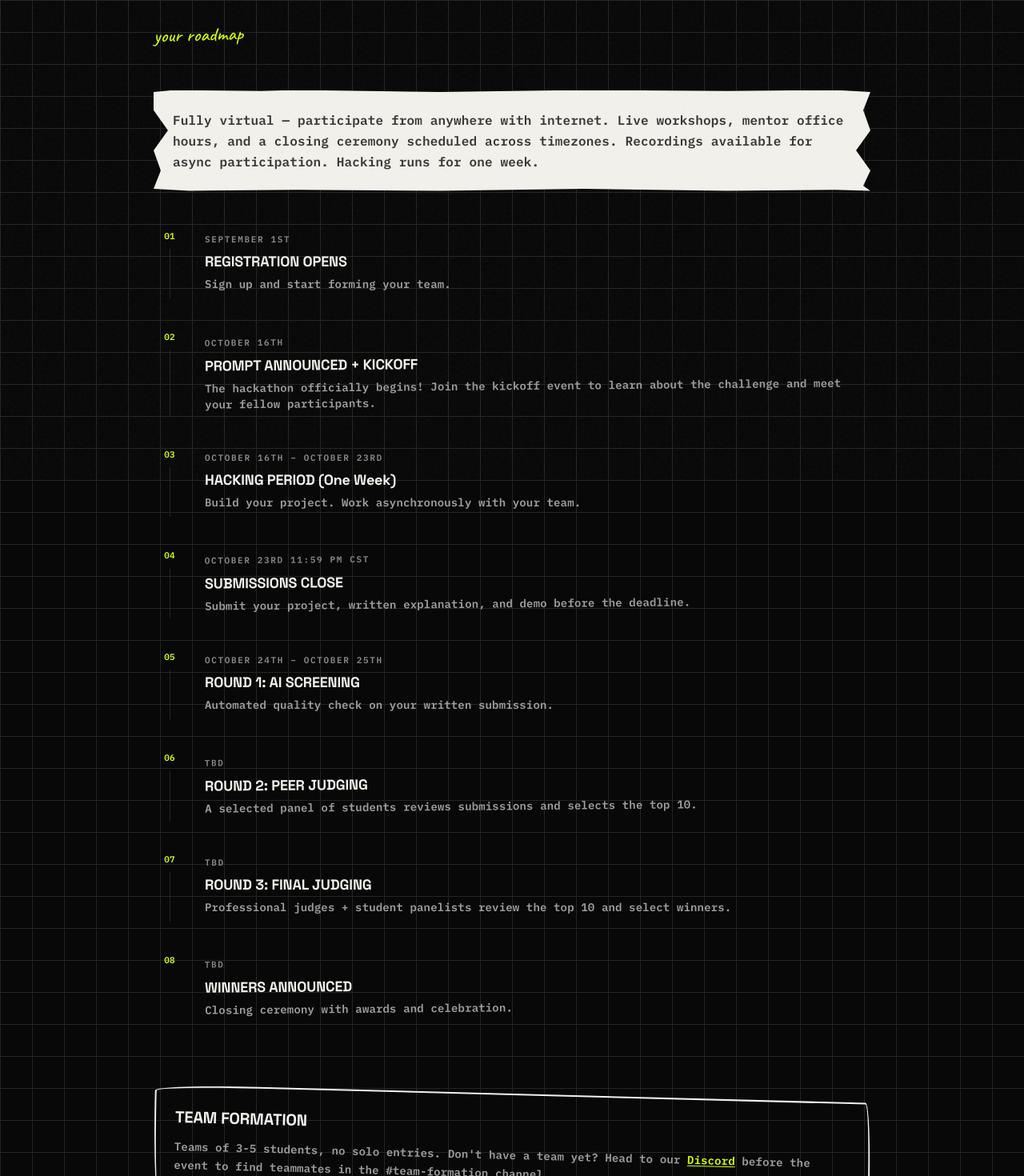
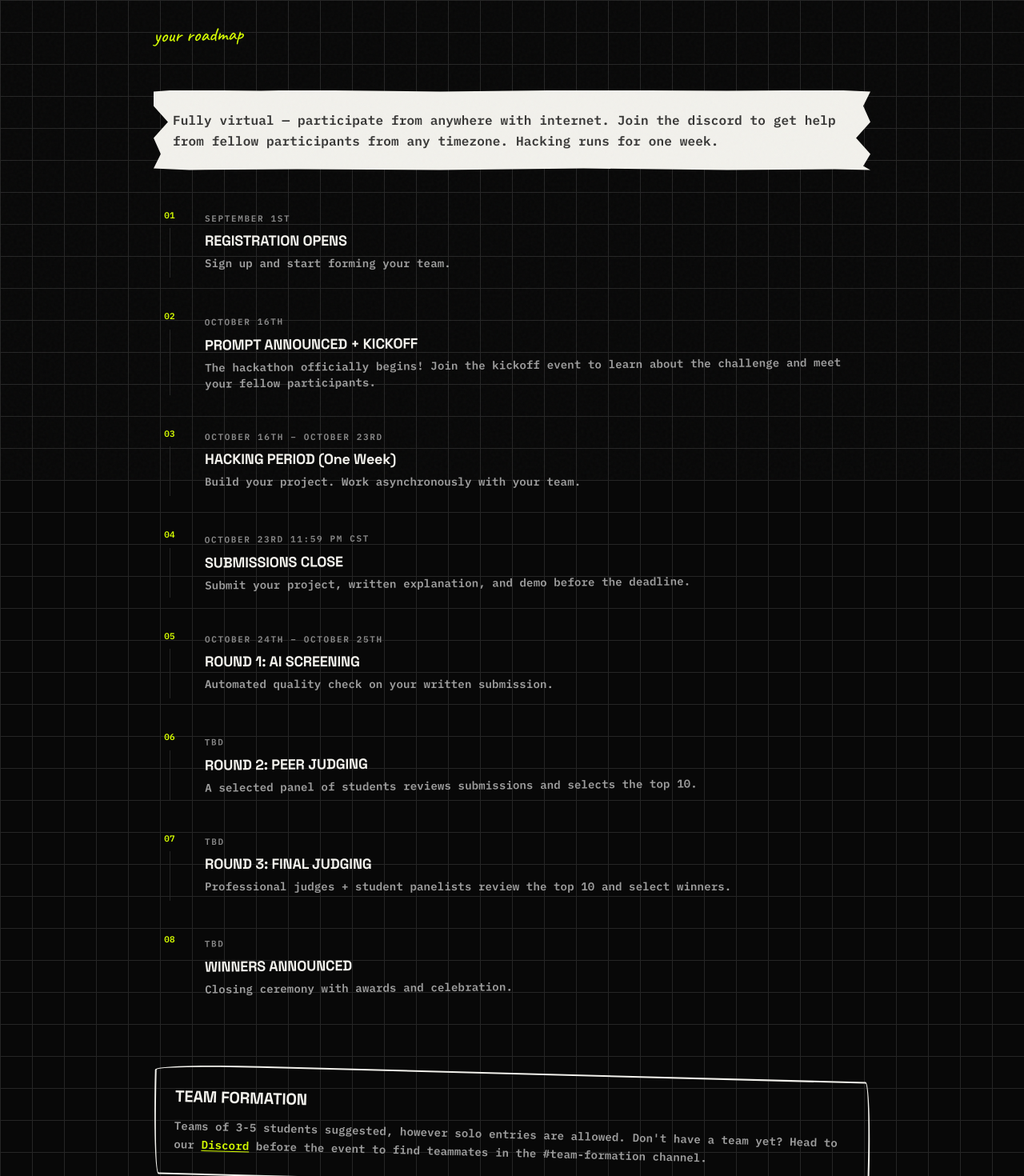
Before and after one commit to HotCometGames/neighborhood-hacks, a Next.js app: page /timeline in a window 1280 px wide. Shown: the part 200-1670 px from the top of the page at 80% size. Built offline with nearby package versions, Linux system fonts and the light colour scheme.

Commit message:
Small information changes

```diff
--- a/src/app/faq/page.tsx
+++ b/src/app/faq/page.tsx
@@ -16,7 +16,7 @@ const faqs = [
   {
     question: "DO I NEED A TEAM?",
     answer:
-      "Teams of 3-5 are highly recommended. If you don't have a team yet, join our Discord: we'll have a dedicated team-formation channel to help you find teammates before the event starts.",
+      "Teams of 3-5 are highly recommended, but not required. If you don't have a team yet, join our Discord: we'll have a dedicated team-formation channel to help you find teammates before the event starts.",
   },
   {
     question: "IS THERE A COST?",
--- a/src/app/page.tsx
+++ b/src/app/page.tsx
@@ -68,20 +68,13 @@ export default function Home() {
             <span className="text-grid">|</span>
             <span>⏱️ A WEEK</span>
             <span className="text-grid">|</span>
-            <span>👥 TEAMS OF 3-5</span>
+            <span>👥 FIND TEAMS</span>
             <span className="text-grid">|</span>
             <span className="text-accent">🏆 [$X] IN PRIZES</span>
           </div>
         </div>
 
-        {/* Decorative paper cutout — bottom right */}
-        <div className="absolute bottom-16 right-8 md:right-24 hidden md:block">
-          <div className="paper-cut-sm w-32 h-40 flex items-center justify-center p-4 tilt-left">
-            <span className="font-hand text-near-black text-center text-sm">
-              solve something real ↓
-            </span>
-          </div>
-        </div>
+
       </section>
 
       {/* Why Neighborhood Hacks */}
--- a/src/app/sponsors/page.tsx
+++ b/src/app/sponsors/page.tsx
@@ -97,7 +97,7 @@ export default function Sponsors() {
             WANT TO SUPPORT THE NEXT GENERATION?
           </h2>
           <p className="font-mono text-base text-near-black/80 mb-6 max-w-xl mx-auto font-semibold">
-            Your logo here. Sponsor Neighborhood Hacks and connect with young
+            Sponsor Neighborhood Hacks and connect with young
             builders from around the world.
           </p>
           <a
--- a/src/app/timeline/page.tsx
+++ b/src/app/timeline/page.tsx
@@ -65,9 +65,8 @@ export default function Timeline() {
         {/* Format note — paper cutout */}
         <div className="paper-cut p-6 mb-12">
           <p className="font-mono text-base text-near-black/80 leading-relaxed font-semibold">
-            Fully virtual — participate from anywhere with internet. Live
-            workshops, mentor office hours, and a closing ceremony scheduled
-            across timezones. Recordings available for async participation.
+            Fully virtual — participate from anywhere with internet. Join
+            the discord to get help from fellow participants from any timezone.
             Hacking runs for one week.
           </p>
         </div>
@@ -108,7 +107,7 @@ export default function Timeline() {
             TEAM FORMATION
           </h2>
           <p className="font-mono text-sm text-gray leading-relaxed font-semibold">
-            Teams of 3-5 students, no solo entries. Don&apos;t have a team yet?
+            Teams of 3-5 students suggested, however solo entries are allowed. Don&apos;t have a team yet?
             Head to our{" "}
             <a
               href="https://discord.gg/Kr3jRx4Bb"
```
